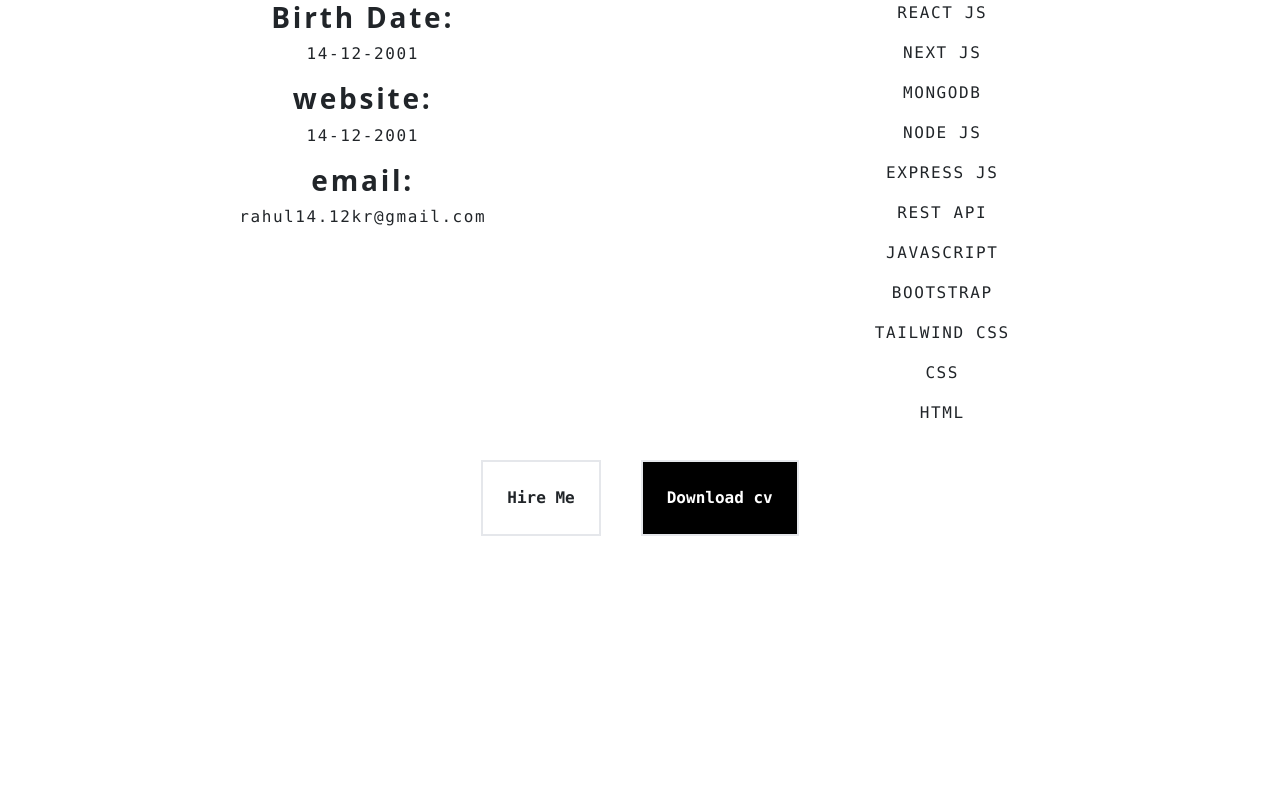
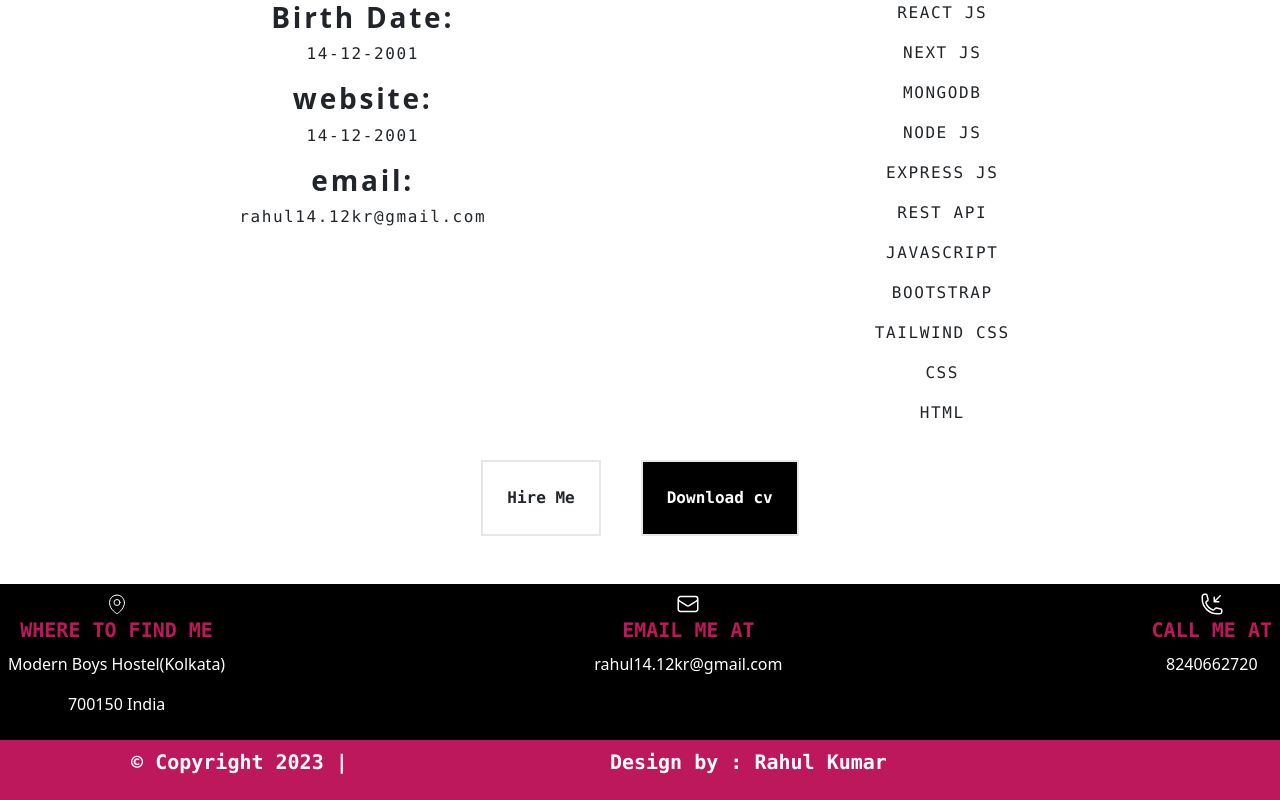
Before and after one commit to RAHUL14KUMAR/portfolio, a React (Create React App) app: page / in a window 1280 px wide. Shown: the part 1351-2151 px from the top of the page. Before the commit the page ends 1887 px from the top, so only its background shows below. Built offline with nearby package versions, Linux system fonts and the light colour scheme; a web font is replaced by a local one.

Commit message:
footerAdded

```diff
--- a/package.json
+++ b/package.json
@@ -13,6 +13,7 @@
     "mdb-react-ui-kit": "^6.1.0",
     "react": "^18.2.0",
     "react-dom": "^18.2.0",
+    "react-icons": "^4.10.1",
     "react-multi-carousel": "^2.8.4",
     "react-responsive-carousel": "^3.2.23",
     "react-router-dom": "^6.14.1",
--- a/src/App.js
+++ b/src/App.js
@@ -3,12 +3,16 @@
 import Section from './component/SectionBody/section'
 import About from './component/About/About'
 // import Carousel from './component/Carousel/Carousel'
+import Footer from './component/Footer/Footer'
+import Footer2 from './component/Footer/Footer2'
 function App() {
   return (
     <div className="App">
      <Section/>
      <About/>
      {/* <Carousel/> */}
+     <Footer/>
+     <Footer2/>
     </div>
   );
 }
--- a/src/component/About/About.css
+++ b/src/component/About/About.css
@@ -0,0 +1,6 @@
+@media screen and (min-width: 341px) and (max-width: 540px) {
+    .media{
+        margin-left:3em;
+    }
+
+}
--- a/src/component/About/About.js
+++ b/src/component/About/About.js
@@ -2,62 +2,63 @@
 import './About.css'
 function About() {
   return (
-    <div class="flex  flex-col items-center justify-center bg-white">
-      <div class="h-1/3 w-1/2 flex-col items-center justify-center text-white border-pink-500 ">
-        <div class="flex flex-col items-center">
-          <h1 class="mt-5 text-xl font-bold text-pink-700">About Me</h1>
-          <div class="flex flex-col items-center justify-center">
-            <p class="sm:text mx-[35px] mt-2 text-center font-mono font-bold text-black md:text-2xl">Let Me Introduce Myself</p>
-            <div class="mt-5 rounded-full border border-pink-700 text-center">
-              <img src="https://th.bing.com/th?id=OIP.F3x6fcsPqo7wB6d8k2QVEQHaFj&w=288&h=216&c=8&rs=1&qlt=90&o=6&dpr=1.3&pid=3.1&rm=2" class="h-20 w-20 rounded-full" />
+    <div className="flex  flex-col items-center justify-center bg-white">
+      <div className="h-1/3 w-1/2 flex-col items-center justify-center text-white border-pink-500 ">
+        <div className="flex flex-col items-center">
+          <h1 className="mt-5 text-xl font-bold text-pink-700">About Me</h1>
+          <div className="flex flex-col items-center justify-center">
+            <p className="sm:text mx-[35px] mt-2 text-center font-mono font-bold text-black md:text-2xl">Let Me Introduce Myself</p>
+            <div className="mt-5 rounded-full border border-pink-700 text-center">
+              <img src="https://th.bing.com/th?id=OIP.F3x6fcsPqo7wB6d8k2QVEQHaFj&w=288&h=216&c=8&rs=1&qlt=90&o=6&dpr=1.3&pid=3.1&rm=2" className="h-20 w-20 rounded-full" />
             </div>
           </div>
         </div>
       </div>
-      <div class="my-1 flex flex-col max-w-full">
-        <p class="text-center font-sans text-2xl font-bold tracking-widest underline pl-[20px]">Profile</p>
-        <p class="mt-1 text-center font-mono pl-[85px] pr-[55px]">A Information Technology(IT) BTech student from Heritage Institute of Technology, Kolkata with excellent academic background and diverse skill set. Experienced in Software Development. I am well versed with Data Structure and Algorithm,Java and MERN Stack. currently i am moving myself towards AWS and web3</p>
-        <div class="flex flex-col md:flex-row max-w-full md:justify-between justify-center mx-5 pl-[25px]">
-          <div class="mt-5 w-1/2 flex-col text-center">
-            <div class="mt-2">
-              <h3 class="text font-bold tracking-widest">Full Name:</h3>
-              <p class="font-mono tracking-widest">Rahul Kumar</p>
+      <div className="my-1 flex flex-col max-w-full">
+        <p className="text-center font-sans text-2xl font-bold tracking-widest underline pl-[20px]">Profile</p>
+        <p className="mt-1 text-center font-mono pl-[85px] pr-[55px]">A Information Technology(IT) BTech student from Heritage Institute of Technology, Kolkata with excellent academic background and diverse skill set. Experienced in Software Development. I am well versed with Data Structure and Algorithm,Java and MERN Stack. currently i am moving myself towards AWS and web3</p>
+        <div className="flex flex-col md:flex-row max-w-full md:justify-between justify-center mx-5 pl-[25px]">
+          <div className="mt-5 w-1/2 flex-col text-center media">
+            <div className="mt-2">
+              <h3 className="text font-bold tracking-widest">Full Name:</h3>
+              <p className="font-mono tracking-widest">Rahul Kumar</p>
             </div>
-            <div class="mt-2">
-              <h3 class="text font-bold tracking-widest">Birth Date:</h3>
-              <p class="font-mono tracking-widest">14-12-2001</p>
+            <div className="mt-2">
+              <h3 className="text font-bold tracking-widest">Birth Date:</h3>
+              <p className="font-mono tracking-widest">14-12-2001</p>
             </div>
-            <div class="mt-2">
-              <h3 class="text font-bold tracking-widest">website:</h3>
-              <p class="font-mono tracking-widest">14-12-2001</p>
+            <div className="mt-2">
+              <h3 className="text font-bold tracking-widest">website:</h3>
+              <p className="font-mono tracking-widest">14-12-2001</p>
             </div>
-            <div class="mt-2">
-              <h3 class="text font-bold tracking-widest">email:</h3>
-              <p class="font-mono tracking-widest">rahul14.12kr@gmail.com</p>
+            <div className="mt-2">
+              <h3 className="text font-bold tracking-widest">email:</h3>
+              <p className="font-mono tracking-widest">rahul14.12kr@gmail.com</p>
             </div>
           </div>
-          <div class="mt-5 w-1/2 flex-col text-center">
-            <div class="mt-2">
-              <h3 class="text font-bold tracking-widest">Skills set:</h3>
-              <p class="font-mono tracking-widest">JAVA</p>
-              <p class="font-mono tracking-widest">REACT JS</p>
-              <p class="font-mono tracking-widest">NEXT JS</p>
-              <p class="font-mono tracking-widest">MONGODB</p>
-              <p class="font-mono tracking-widest">NODE JS</p>
-              <p class="font-mono tracking-widest">EXPRESS JS</p>
-              <p class="font-mono tracking-widest">REST API</p>
-              <p class="font-mono tracking-widest">JAVASCRIPT</p>
-              <p class="font-mono tracking-widest">BOOTSTRAP</p>
-              <p class="font-mono tracking-widest">TAILWIND CSS</p>
-              <p class="font-mono tracking-widest">CSS</p>
-              <p class="font-mono tracking-widest">HTML</p>
+          <div className="mt-5 w-1/2 flex-col text-center media">
+            <div className="mt-2">
+              <h3 className="text font-bold tracking-widest">Skills set:</h3>
+              <p className="font-mono tracking-widest">JAVA</p>
+              <p className="font-mono tracking-widest">REACT JS</p>
+              <p className="font-mono tracking-widest">NEXT JS</p>
+              <p className="font-mono tracking-widest">MONGODB</p>
+              <p className="font-mono tracking-widest">NODE JS</p>
+              <p className="font-mono tracking-widest">EXPRESS JS</p>
+              <p className="font-mono tracking-widest">REST API</p>
+              <p className="font-mono tracking-widest">JAVASCRIPT</p>
+              <p className="font-mono tracking-widest">BOOTSTRAP</p>
+              <p className="font-mono tracking-widest">TAILWIND CSS</p>
+              <p className="font-mono tracking-widest">CSS</p>
+              <p className="font-mono tracking-widest">HTML</p>
             </div>
           </div>
         </div>
       </div>
-      <div class="sm:flex-col md:flex-row text-center">
-        <button class="text mt-[15px] border-2 p-4 pl-[5em] pr-[5em] font-mono font-bold hover:border-pink-500 hover:text-pink-600 transition-colors ml-5 mr-5">Hire Me</button>
-        <button class=" mt-[15px] border-2 bg-black p-4 pl-[5em] pr-[5em] font-mono font-bold text-white ml-5 mr-5">Download cv</button>
+      <div className="sm:flex-col md:flex-row text-center">
+        <button className="text mt-[15px] border-2 p-4 pl-[5em] pr-[5em] font-mono font-bold hover:border-pink-500 hover:text-pink-600 transition-colors ml-5 mr-5">Hire Me</button>
+        <button className=" mt-[15px] border-2 bg-black p-4 pl-[5em] pr-[5em] font-mono font-bold text-white ml-5 mr-5">Download cv
+        </button>
       </div>
     </div>
 
--- /dev/null
+++ b/src/component/Footer/Footer.js
@@ -0,0 +1,41 @@
+import React from 'react'
+
+function Footer() {
+  return (
+    <div className="flex text-white mt-5 bg-black">
+        <div className="flex w-screen flex-col justify-between md:flex-row">
+            <div className="m-2 text-center">
+            <div className="flex justify-center text-center">
+                <svg className="w-10 font-bold text-white" xmlns="http://www.w3.org/2000/svg" fill="none" viewBox="0 0 24 24" strokeWidth="{1.5}" stroke="currentColor" class="w-6 h-6">
+                <path strokeLinecap="round" strokeLinejoin="round" d="M15 10.5a3 3 0 11-6 0 3 3 0 016 0z" />
+                <path strokeLinecap="round" strokeLinejoin="round" d="M19.5 10.5c0 7.142-7.5 11.25-7.5 11.25S4.5 17.642 4.5 10.5a7.5 7.5 0 1115 0z" />
+                </svg>
+            </div>
+            <h1 className="font-mono text-xl font-bold text-pink-700">WHERE TO FIND ME</h1>
+            <p className="text-white">Modern Boys Hostel(Kolkata)</p>
+            <p className="text-white">700150 India</p>
+            </div>
+            <div className="m-2 text-center">
+            <div className="flex justify-center text-center">
+                <svg className="w-10 font-bold text-white" xmlns="http://www.w3.org/2000/svg" fill="none" viewBox="0 0 24 24" strokeWidth="1.5" stroke="currentColor" class="h-6 w-6">
+                <path strokeLinecap="round" strokeLinejoin="round" d="M21.75 6.75v10.5a2.25 2.25 0 01-2.25 2.25h-15a2.25 2.25 0 01-2.25-2.25V6.75m19.5 0A2.25 2.25 0 0019.5 4.5h-15a2.25 2.25 0 00-2.25 2.25m19.5 0v.243a2.25 2.25 0 01-1.07 1.916l-7.5 4.615a2.25 2.25 0 01-2.36 0L3.32 8.91a2.25 2.25 0 01-1.07-1.916V6.75" />
+                </svg>
+            </div>
+            <h1 className="font-mono text-xl font-bold text-pink-700">EMAIL ME AT</h1>
+            <p className="text-white">rahul14.12kr@gmail.com</p>
+            </div>
+            <div className="m-2 text-center">
+            <div className="flex justify-center text-center">
+                <svg className="w-10 font-bold text-white" xmlns="http://www.w3.org/2000/svg" fill="none" viewBox="0 0 24 24" strokeWidth="1.5" stroke="currentColor" class="h-6 w-6">
+                <path strokeLinecap="round" strokeLinejoin="round" d="M14.25 9.75v-4.5m0 4.5h4.5m-4.5 0l6-6m-3 18c-8.284 0-15-6.716-15-15V4.5A2.25 2.25 0 014.5 2.25h1.372c.516 0 .966.351 1.091.852l1.106 4.423c.11.44-.054.902-.417 1.173l-1.293.97a1.062 1.062 0 00-.38 1.21 12.035 12.035 0 007.143 7.143c.441.162.928-.004 1.21-.38l.97-1.293a1.125 1.125 0 011.173-.417l4.423 1.106c.5.125.852.575.852 1.091V19.5a2.25 2.25 0 01-2.25 2.25h-2.25z" />
+                </svg>
+            </div>
+            <h1 className="font-mono text-xl font-bold text-pink-700">CALL ME AT</h1>
+            <p className="text-white">8240662720</p>
+            </div>
+        </div>
+    </div>
+
+  )
+}
+export default Footer
--- /dev/null
+++ b/src/component/Footer/Footer2.js
@@ -0,0 +1,25 @@
+import React from 'react'
+import {AiOutlineLinkedin} from 'react-icons/ai'
+function Footer2() {
+  return (
+    <div className="flex bg-pink-700 items-center">
+        <div className="flex w-screen flex-col items-center justify-around md:flex-row">
+            <div className="m-2 text-center">
+                <p className="text-white font-mono font-bold text-xl">© Copyright 2023 |</p>
+            </div>
+            <div className="m-2 text-center">
+                <p className="text-white font-mono font-bold text-xl">Design by : Rahul Kumar</p>
+            </div>
+            <div className="m-2 text-center flex">
+                <div className='text-white' style={{color:"white"}}>{AiOutlineLinkedin}</div>
+                <div className='text-white'>{AiOutlineLinkedin}</div>
+                <div className='text-white'>{AiOutlineLinkedin}</div>
+                <div className='text-white'>{AiOutlineLinkedin}</div>
+            </div>
+        </div>
+    </div>
+
+  )
+}
+
+export default Footer2
```
Also changed, not shown: 1 other file (tests, documents, lock files or other folders).
